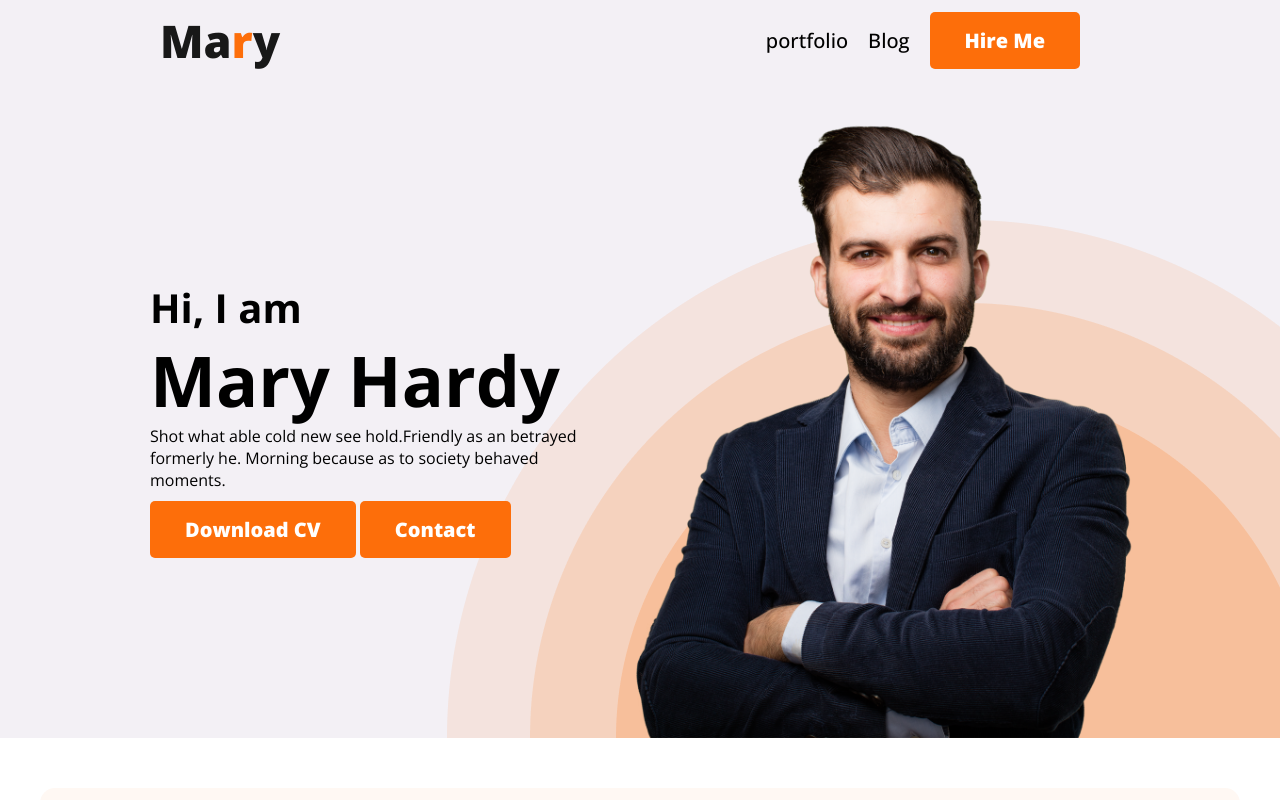
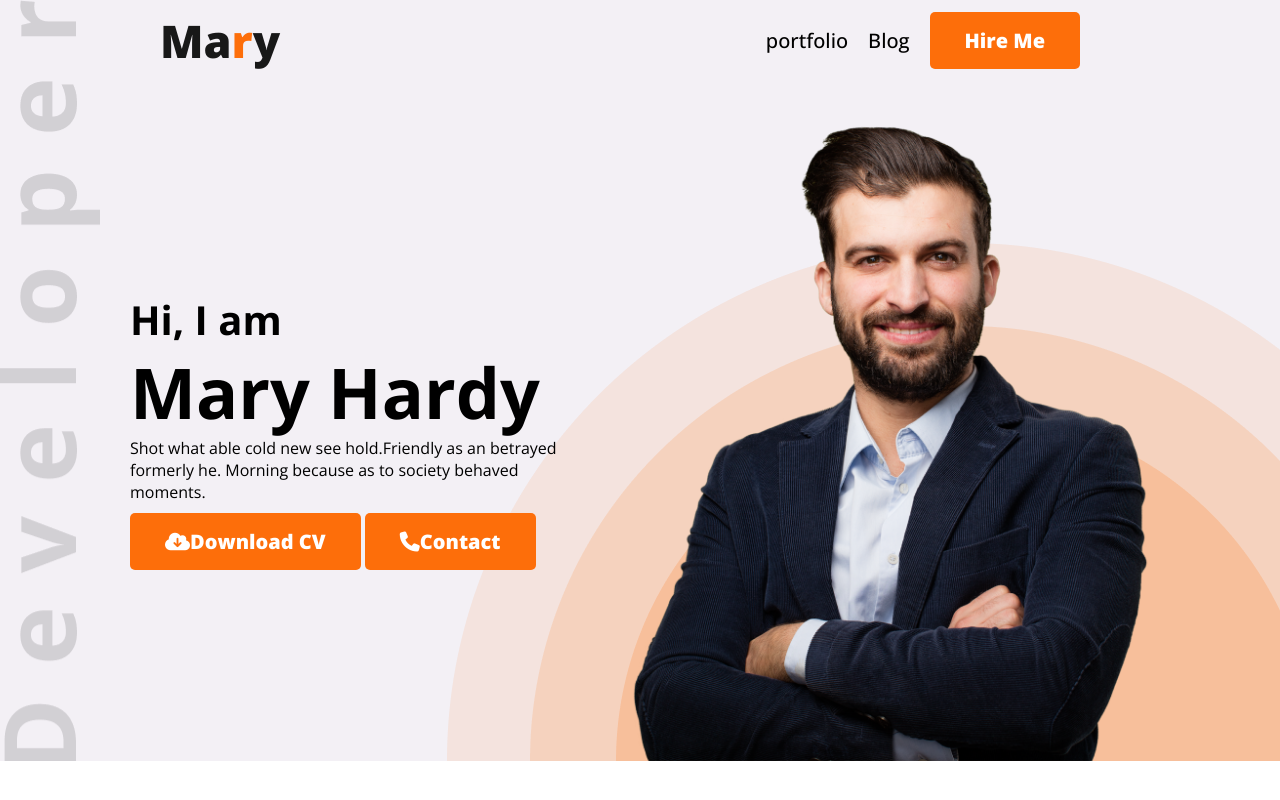
Before and after one commit to sahinactive/Web-developer-Portfolio-by-sahin, a plain HTML site: page index.html in a window 1280 px wide. Shown: the top 800 px of the page. Drawn offline with nearby package versions, Linux system fonts and the light colour scheme.

Commit message:
Added Font Awosome Icons

```diff
--- a/index.html
+++ b/index.html
@@ -11,7 +11,7 @@
   <link href="https://fonts.googleapis.com/css2?family=Open+Sans:ital,wght@0,300..800;1,300..800&display=swap"
     rel="stylesheet">
   <link rel="stylesheet" href="styles/portfolio.css">
-
+  <script src="https://kit.fontawesome.com/5305d53bea.js" crossorigin="anonymous"></script>
 </head>
 
 <body>
@@ -30,8 +30,9 @@
         <h1>Mary Hardy</h1>
         <p>Shot what able cold new see hold.Friendly as an betrayed formerly he. Morning because as to society behaved
           moments.</p>
-        <div class="banner-btns"><button class="btn-primary">Download CV</button>
-          <button class="btn-primary">Contact</button>
+        <div class="banner-btns"><button class="btn-primary"><i class="fa-solid fa-cloud-arrow-down"></i>Download
+            CV</button>
+          <button class="btn-primary"><i class="fa-solid fa-phone"></i>Contact</button>
         </div>
 
       </div>
@@ -153,7 +154,7 @@
         </div>
 
       </div>
-      <button class="btn-primary">Download CV</button>
+      <button class="btn-primary"><i class="fa-solid fa-cloud-arrow-down"></i>Download CV</button>
     </section>
     <!-- Get In Touch Section -->
     <section class="contact-section">
--- a/styles/portfolio.css
+++ b/styles/portfolio.css
@@ -57,17 +57,18 @@ nav a {
 
 /* Header related styles  */
 .header {
+
   background: #f3f0f5;
-  background-image: url(../images/header_bg.png);
+  background-image: url('../images/header_bg.png'), url('../images/developer.png');
   background-repeat: no-repeat;
-  background-position: bottom right;
+  background-position: bottom right, top left;
   background-position: contain;
   padding-top: 10px;
 }
 
 /* Hero area  under header*/
 .banner {
-  padding: 30px 30px 0px 150px;
+  padding: 30px 10px 0px 130px;
   display: flex;
   justify-items: space-between;
   align-items: center;
@@ -219,7 +220,9 @@ main>div {
   text-align: left;
 }
 
-.summary-columns-title {}
+.summary-columns-title {
+  font-size: 18px;
+}
 
 .summary-column {
   padding: 10px 60px 20px 0px;
@@ -294,7 +297,6 @@ main>div {
   text-align: left;
   display: flex;
   flex-flow: column nowrap;
-
   row-gap: 10px;
 }
 
```
